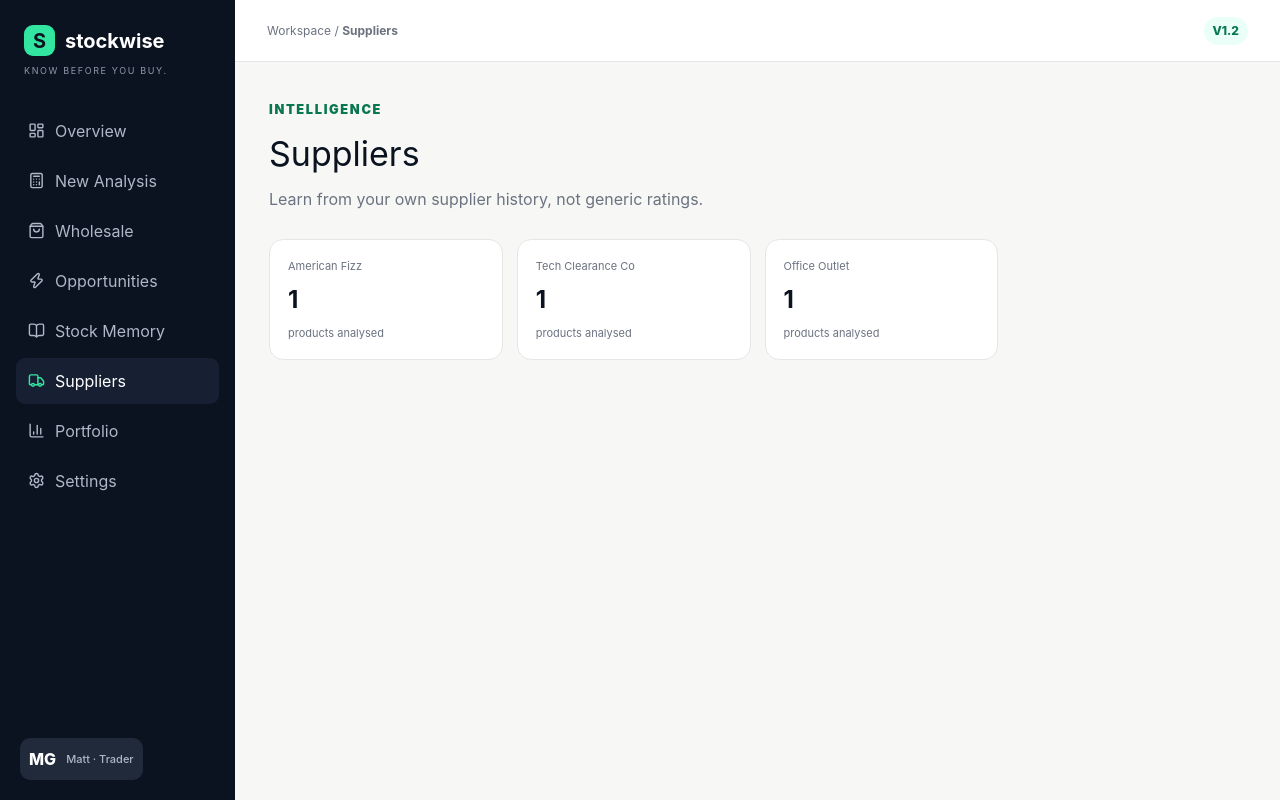
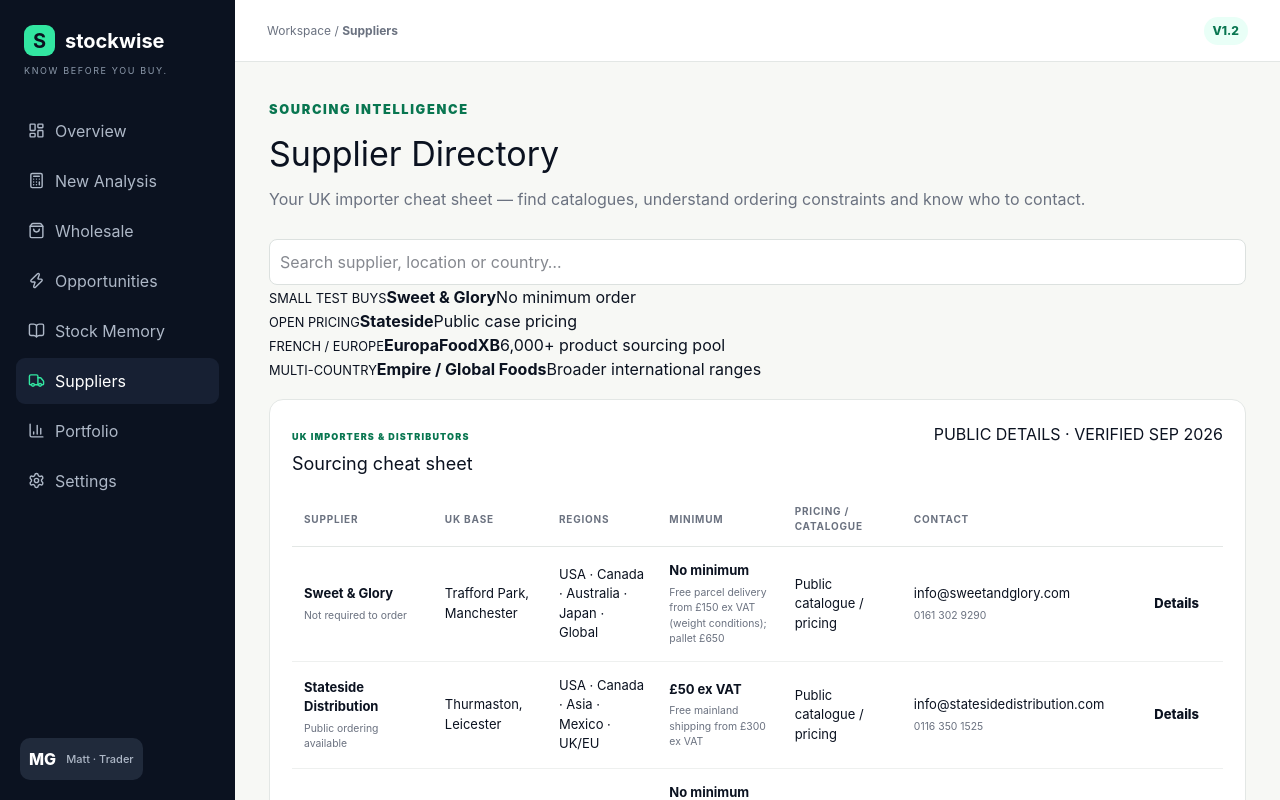
Before and after one commit to mattygribb-beep/stockwise, a Next.js app: page / in a window 1280 px wide. Both pictures are taken after a click on the button "Suppliers". Shown: the top 800 px of the page. Built offline with nearby package versions, Linux system fonts and the light colour scheme.

Commit message:
Build supplier sourcing cheat sheet

```diff
--- a/app/page.tsx
+++ b/app/page.tsx
@@ -48,7 +48,7 @@ export default function Page(){
  <section className="decisionGuide"><div className="sectionHead"><div><small>DECISION ENGINE</small><h2>How Stockwise uses your rules</h2></div><button className="reset" onClick={()=>{setRules(defaults);setBudget(2000)}}>Reset to Stockwise defaults</button></div><div className="decisionCards"><Decision n="BUY" c="buy" text="Meets the financial rules with acceptable exposure and sufficient confidence."/><Decision n="TEST BUY" c="testbuy" text="Economics pass, but price confidence, history or first-buy exposure needs proving."/><Decision n="CONSIDER" c="consider" text="Potential opportunity, but one or more thresholds need investigation."/><Decision n="WALK AWAY" c="walkaway" text="Fails a hard buying rule or does not justify the capital required."/></div></section>
  </>}
  {view==='Wholesale'&&<><Title k="WHOLESALE OPPORTUNITIES" t="Find the products worth looking at." p="UPLOAD → MAP → ANALYSE → FILTER → INVESTIGATE → SHORTLIST → BUILD ORDER → REMEMBER"/><section className="drop"><ShoppingBag size={30}/><h2>Supplier catalogue workspace</h2><p>CSV/XLSX import, column mapping and catalogue delta are the next persistent-data milestone.</p><button className="primary">Upload catalogue</button></section></>}
- {view==='Suppliers'&&<><Title k="INTELLIGENCE" t="Suppliers" p="Learn from your own supplier history, not generic ratings."/><div className="cards">{[...new Set(rows.map(r=>r.supplier))].map(s=><Metric key={s} l={s} v={String(rows.filter(r=>r.supplier===s).length)} s="products analysed"/>)}</div></>}
+ {view==='Suppliers'&&<SupplierDirectory rows={rows}/>}
  </div></main></div>}
 function Title({k,t,p}:{k:string,t:string,p:string}){return <div className="title"><small>{k}</small><h1>{t}</h1><p>{p}</p></div>}
 function Metric({l,v,s}:{l:string,v:string,s?:string}){return <div className="metric"><span>{l}</span><strong>{v}</strong>{s&&<small>{s}</small>}</div>}
@@ -115,3 +115,24 @@ function AnalysisWorkspace({a,setA,calc,rules,budget,active,rows,decision,seen,s
  </div></>}
 function FormSection({n,title,text,children}:{n:string;title:string;text:string;children:React.ReactNode}){return <section className="formSection"><div className="formHead"><b>{n}</b><div><h2>{title}</h2><p>{text}</p></div></div><div className="formGrid">{children}</div></section>}
 function Field({label,value,set,prefix,unit,number=false,badge}:{label:string;value:any;set:(v:any)=>void;prefix?:string;unit?:string;number?:boolean;badge?:string}){return <label className="smartField"><span>{label}{badge&&<i className="fieldBadge">{badge}</i>}</span><div className="inputWrap">{prefix&&<em>{prefix}</em>}<input type={number?'number':'text'} value={value} onChange={e=>set(e.target.value)}/>{unit&&<em>{unit}</em>}</div></label>}
+
+const supplierData=[
+ {name:'Sweet & Glory',place:'Trafford Park, Manchester',regions:'USA · Canada · Australia · Japan · Global',min:'No minimum',delivery:'Free parcel delivery from £150 ex VAT (weight conditions); pallet £650',catalogue:'Public catalogue / pricing',account:'Not required to order',email:'info@sweetandglory.com',phone:'0161 302 9290',web:'https://sweetandglory.com/',note:'Excellent for small TEST BUY orders. Public stock, pack and expiry information is often available.'},
+ {name:'Stateside Distribution',place:'Thurmaston, Leicester',regions:'USA · Canada · Asia · Mexico · UK/EU',min:'£50 ex VAT',delivery:'Free mainland shipping from £300 ex VAT',catalogue:'Public catalogue / pricing',account:'Public ordering available',email:'info@statesidedistribution.com',phone:'0116 350 1525',web:'https://statesidedistribution.com/',note:'Strong catalogue-mining candidate with public case pricing and pack quantities.'},
+ {name:'Americatessen',place:'Camberley, Surrey',regions:'USA',min:'No minimum',delivery:'Free from £500 net for most mainland zones; lower local threshold',catalogue:'Public product catalogue',account:'Trade-focused',email:'info@americatessen.com',phone:'+44 (0)118 973 0503',web:'https://www.americatessen.com/',note:'Long-established American importer. Delivery cost matters on smaller orders.'},
+ {name:'EuropaFoodXB',place:'Ealing, London',regions:'France · Europe',min:'£130 within M25 · £270 outside M25',delivery:'Ask supplier / calculated with order',catalogue:'Retail catalogue public · wholesale gated',account:'Wholesale account required for reduced pricing',email:'Via website contact',phone:'020 3719 3696',web:'https://europafoodxb.com/wholesale/',note:'Useful French and European sourcing pool with thousands of products.'},
+ {name:'Empire Bespoke Foods',place:'Northolt, Middlesex',regions:'France · USA · Germany · Thailand · Global',min:'£200 M25 · £500 mainland for free delivery',delivery:'£40 + VAT below threshold',catalogue:'2026 catalogues public · pricing gated',account:'Trade account required for pricing',email:'sales@empirebespokefoods.com',phone:'+44 (0)20 8537 4080',web:'https://www.empirebespokefoods.com/',note:'Large speciality importer. Particularly useful for expanding beyond American confectionery.'},
+ {name:'Seba Trade',place:'Witney, Oxfordshire',regions:'UK · EU · Global brands',min:'Ask supplier',delivery:'Ask supplier',catalogue:'Wholesale price list by enquiry',account:'Wholesale enquiry',email:'info@sebatrade.co.uk',phone:'+44 7391 119715 / +44 7440 550348',web:'https://sebatrade.co.uk/en/',note:'Importer, distributor and fulfilment operator with UK and German distribution centres.'},
+ {name:'Y&C Wholesale',place:'Enfield, London',regions:'USA · Europe · Asia · Global FMCG',min:'Ask supplier',delivery:'Ask supplier',catalogue:'Trade enquiry / evolving catalogue',account:'Wholesale enquiry',email:'support@ycwholesale.co.uk',phone:'+44 (0)20 3475 5252',web:'https://www.ycwholesale.co.uk/',note:'Imports FMCG and also sells through Amazon/eBay, so marketplace competition needs checking.'},
+ {name:'Global Foods Direct',place:'Essex',regions:'USA · South Africa · France',min:'Ask supplier',delivery:'Ask supplier',catalogue:'Full trade pricelist by request',account:'Pricelist can be requested',email:'sales@globalfoodsdirect.co.uk',phone:'Not publicly verified',web:'https://globalfoodsdirect.co.uk/',note:'High-priority lead for a multi-country imported FMCG catalogue.'}
+]
+function SupplierDirectory({rows}:{rows:Row[]}){
+ const [q,setQ]=useState(''); const [open,setOpen]=useState<string|null>(null); const list=supplierData.filter(x=>(x.name+' '+x.place+' '+x.regions).toLowerCase().includes(q.toLowerCase()))
+ return <><div className="supplierHero"><Title k="SOURCING INTELLIGENCE" t="Supplier Directory" p="Your UK importer cheat sheet — find catalogues, understand ordering constraints and know who to contact."/><div className="supplierSearch"><input placeholder="Search supplier, location or country…" value={q} onChange={e=>setQ(e.target.value)}/></div></div>
+ <div className="supplierSummary"><div><small>SMALL TEST BUYS</small><b>Sweet & Glory</b><span>No minimum order</span></div><div><small>OPEN PRICING</small><b>Stateside</b><span>Public case pricing</span></div><div><small>FRENCH / EUROPE</small><b>EuropaFoodXB</b><span>6,000+ product sourcing pool</span></div><div><small>MULTI-COUNTRY</small><b>Empire / Global Foods</b><span>Broader international ranges</span></div></div>
+ <section className="supplierTable"><div className="overviewSectionHead"><div><small>UK IMPORTERS & DISTRIBUTORS</small><h2>Sourcing cheat sheet</h2></div><span className="verifiedLabel">PUBLIC DETAILS · VERIFIED SEP 2026</span></div><div className="table"><table><thead><tr><th>Supplier</th><th>UK base</th><th>Regions</th><th>Minimum</th><th>Pricing / catalogue</th><th>Contact</th><th></th></tr></thead><tbody>{list.map(x=><tr key={x.name}><td><b>{x.name}</b><small>{x.account}</small></td><td>{x.place}</td><td>{x.regions}</td><td><b>{x.min}</b><small>{x.delivery}</small></td><td>{x.catalogue}</td><td><a href={'mailto:'+x.email}>{x.email}</a><small>{x.phone}</small></td><td><button className="supplierMore" onClick={()=>setOpen(open===x.name?null:x.name)}>{open===x.name?'Close':'Details'}</button></td></tr>)}</tbody></table></div></section>
+ {open&&(()=>{const x=supplierData.find(s=>s.name===open)!;return <section className="supplierDetail"><div><small>SUPPLIER PROFILE</small><h2>{x.name}</h2><p>{x.note}</p></div><div className="supplierFacts"><Fact l="UK base" v={x.place}/><Fact l="Imports / regions" v={x.regions}/><Fact l="Minimum order" v={x.min}/><Fact l="Delivery" v={x.delivery}/><Fact l="Catalogue access" v={x.catalogue}/><Fact l="Account" v={x.account}/></div><div className="supplierContacts"><a href={x.web} target="_blank" rel="noreferrer">Visit supplier website ↗</a>{x.email.includes('@')&&<a href={'mailto:'+x.email}>Email {x.email}</a>}<span>{x.phone}</span></div></section>})()}
+ <div className="supplierBottom"><section><div className="overviewSectionHead"><div><small>BEFORE YOU BUY</small><h2>Stockwise sourcing checklist</h2></div></div><div className="checkGrid">{['EAN / barcode confirmed','Amazon listing eligibility','Current selling price','Seller count / competition','FBA / marketplace fees','Expiry / shelf life','Case quantity & MOQ','Landed unit cost','ROI & margin','Supplier minimum order','Delivery cost','First-buy exposure'].map((x,i)=><div key={x}><b>{String(i+1).padStart(2,'0')}</b><span>{x}</span></div>)}</div></section>
+ <section><div className="overviewSectionHead"><div><small>SUPPLIER INTELLIGENCE</small><h2>What Stockwise should remember</h2></div></div><p className="supplierCopy">A profitable SKU is not automatically a practical order. Stockwise should eventually combine product economics with supplier minimums, carriage thresholds, catalogue history and your existing shortlist before recommending an order.</p><div className="supplierMemory"><b>{supplierData.length}</b><span>importers in directory</span><b>{new Set(rows.map(r=>r.supplier)).size}</b><span>suppliers in current Stock Memory</span></div></section></div>
+ <div className="sourceNote">Supplier terms change. Treat this directory as a sourcing reference and re-check the supplier before placing an order. Unknown terms are deliberately shown as “Ask supplier”.</div></>}
+function Fact({l,v}:{l:string;v:string}){return <div><small>{l}</small><b>{v}</b></div>}
```
